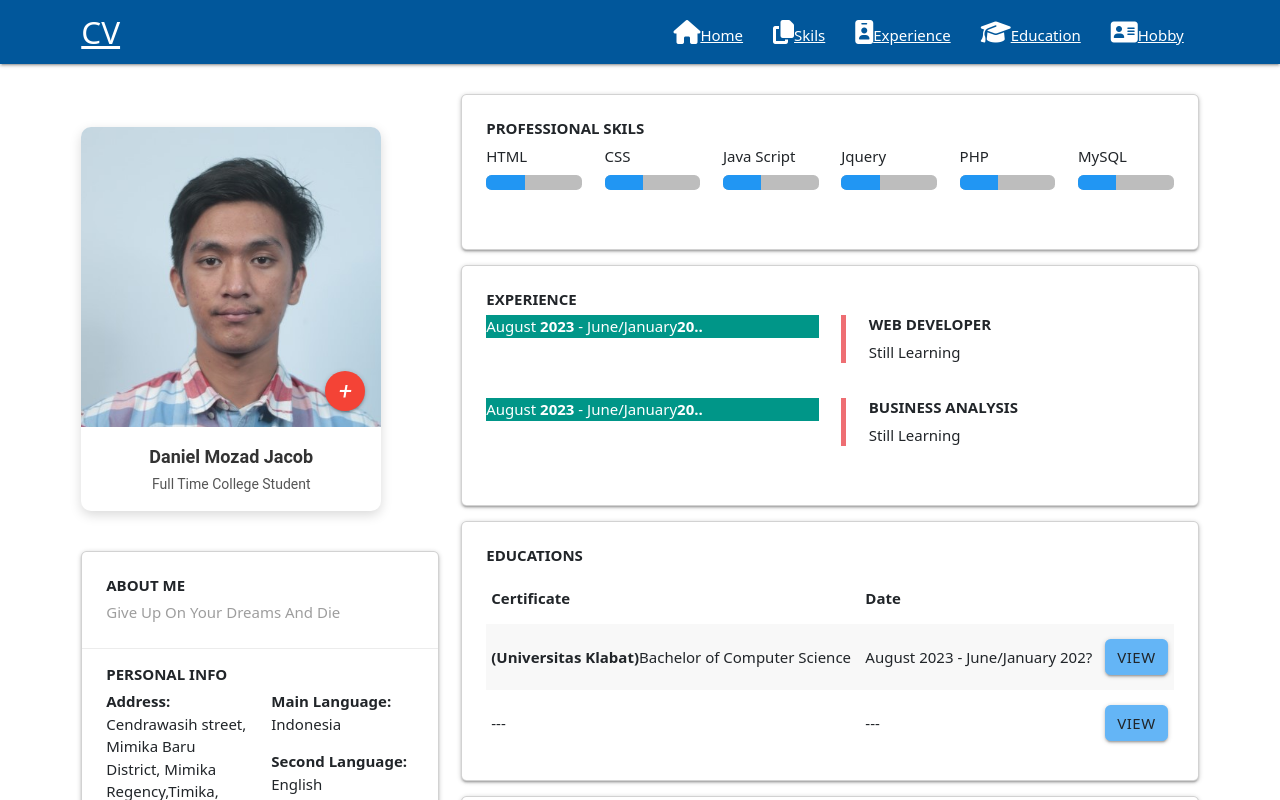
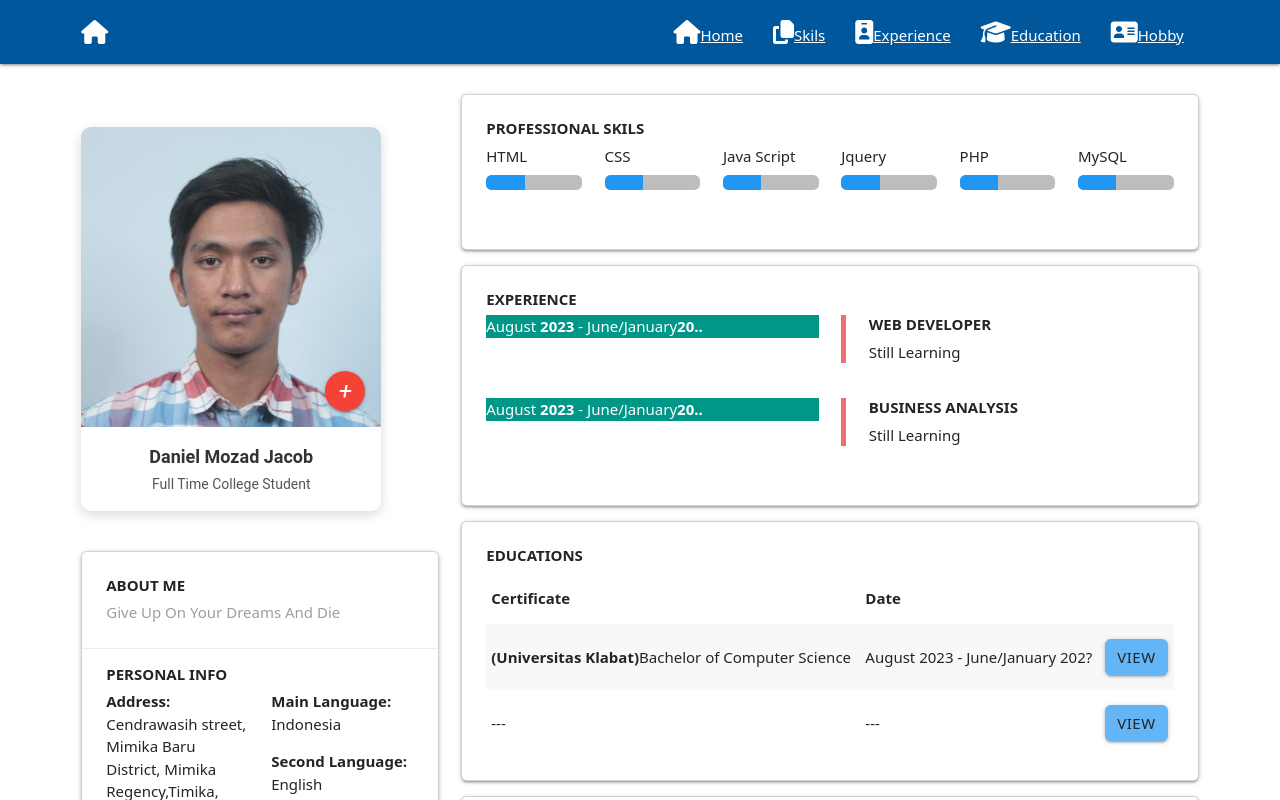
Before and after one commit to maddog8283/MyCV, a React (Create React App) app: page / in a window 1280 px wide. Shown: the top 800 px of the page. Built offline with nearby package versions, Linux system fonts and the light colour scheme.

Commit message:
Update Navbar.js

```diff
--- a/src/component/Navbar.js
+++ b/src/component/Navbar.js
@@ -8,7 +8,7 @@ class Navbar extends Component {
           <div className="container">
             <div className="nav-wrapper">
               <Link to="/" className="brand-logo">
-                CV
+                <i className="fas fa-home"></i>
               </Link>
               <Link to="/" data-terget="side-nav" className="sidenav-trigger">
                 <i className="material-icons">Menu</i>
```
